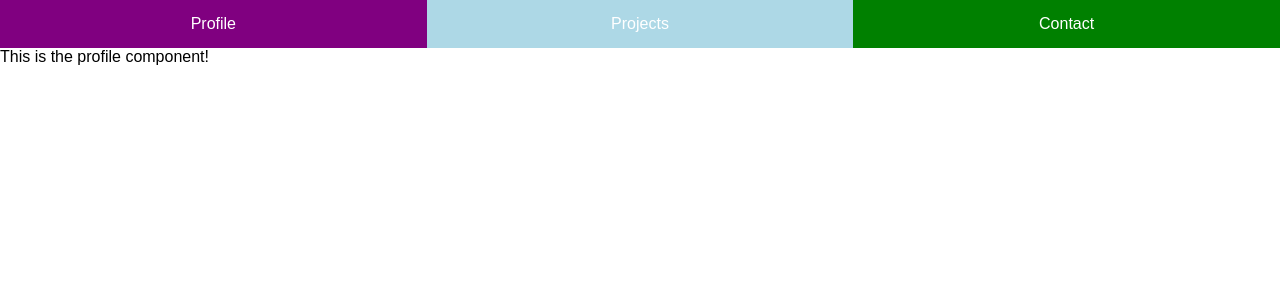
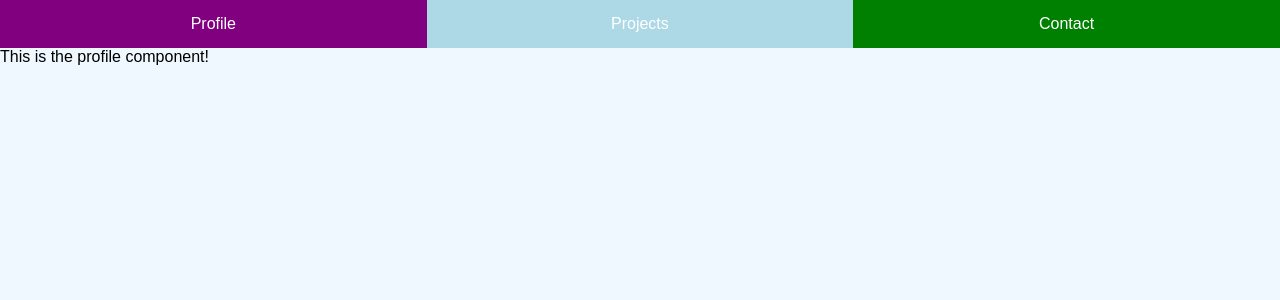
Before and after one commit to KyeBracey/kynosaur_website, a React (Create React App) app: page / in a window 1280 px wide. Shown: the top 300 px of the page. Built offline with nearby package versions, Linux system fonts and the light colour scheme.

Commit message:
Removes superfluous stuff from stylesheet, adds image of my beautiful face to files

```diff
--- a/src/components/stylesheets/NavBar.css
+++ b/src/components/stylesheets/NavBar.css
@@ -1,3 +1,7 @@
+body {
+  background-color: aliceblue;
+}
+
 .navBar {
   position: relative;
   width: 100%;
@@ -18,7 +22,7 @@ button {
   text-align: center;
   text-decoration: none;
   font-size: 16px;
-  width: 33.33333333%;
+  width: 33.33%;
   outline: none;
 }
 
@@ -26,22 +30,6 @@ button {
   float: left;
   padding: 0;
   margin: 0;
-}
-
-.navBar > button:not(:first-child):not(:last-child),
-.navBar li:not(:first-child):not(:last-child) button {
-  border-radius: 0;
-}
-.navBar > button:first-child,
-.navBar li:first-child button {
-  margin-left: 0;
-  border-top-right-radius: 0;
-  border-bottom-right-radius: 0;
-}
-.navBar > button:last-child,
-.navBar li:last-child > button {
-  border-top-left-radius: 0;
-  border-bottom-left-radius: 0;
 }
 
 .profileButton {
```
Also changed, not shown: 1 other file (tests, documents, lock files or other folders).
